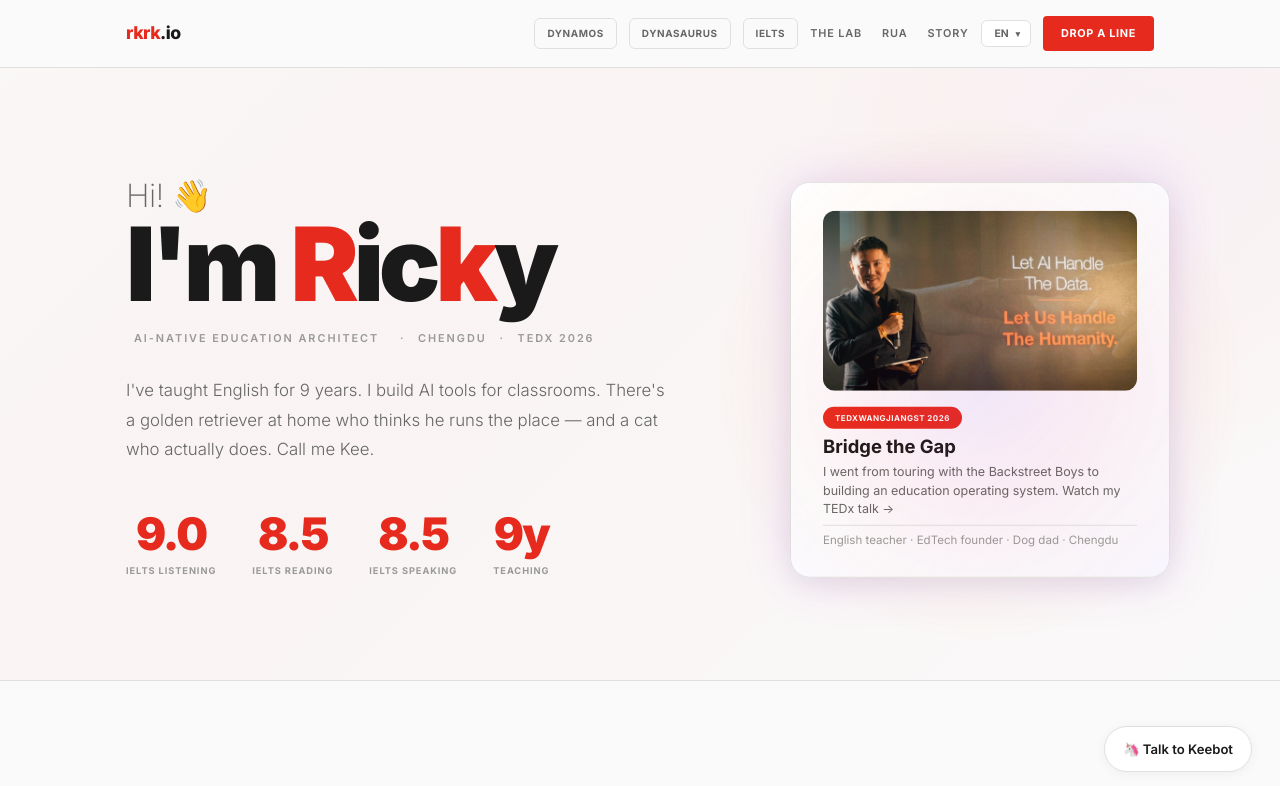
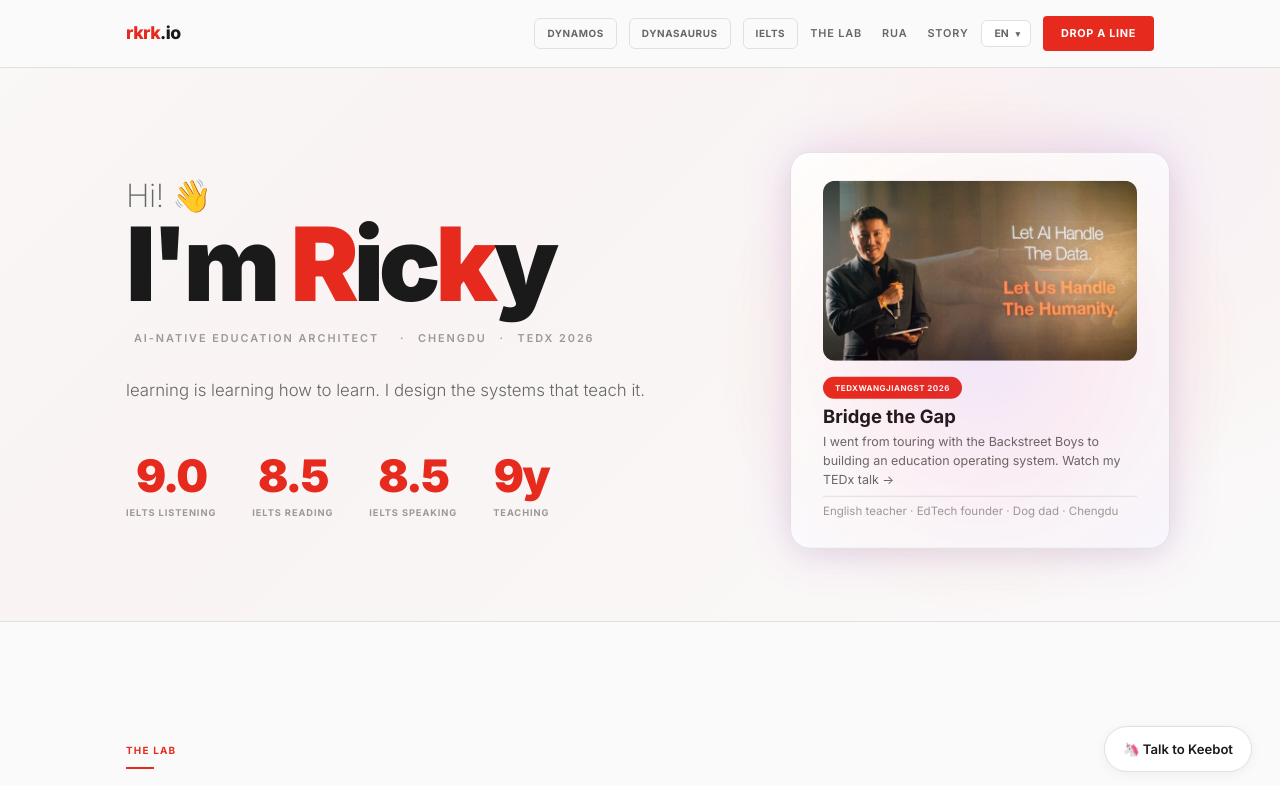
Before and after one commit to hermitocrab/rkrk.io, a plain HTML site: page index.html in a window 1280 px wide. Shown: the top 786 px of the page. Drawn offline with Linux system fonts and the light colour scheme.

Commit message:
hero tagline: learning is learning how to learn

```diff
--- a/index.html
+++ b/index.html
@@ -4,9 +4,9 @@
 <meta charset="UTF-8">
 <meta name="viewport" content="width=device-width, initial-scale=1.0">
 <title>rkrk.io — Ricky (Kee Lee)</title>
-<meta name="description" content="Ricky (Kee Lee) — IELTS teacher. EdTech solopreneur. TEDx 2026.">
+<meta name="description" content="Ricky (Kee Lee) — learning is learning how to learn. I design the systems that teach it.">
 <meta property="og:title" content="rkrk.io — Ricky (Kee Lee)">
-<meta property="og:description" content="IELTS teacher. EdTech solopreneur. Most people call me Kee.">
+<meta property="og:description" content="learning is learning how to learn. I design the systems that teach it.">
 <meta property="og:type" content="website"><meta property="og:url" content="https://rkrk.io">
 <link rel="preconnect" href="https://fonts.googleapis.com">
 <link href="https://fonts.googleapis.com/css2?family=Inter:opsz,wght@14..32,100;14..32,200;14..32,300;14..32,400;14..32,500;14..32,600;14..32,700;14..32,800;14..32,900&display=swap" rel="stylesheet">
@@ -242,7 +242,7 @@ footer { padding:32px 0; text-align:center; font-size:0.72rem; font-weight:400;
             <span> · </span>Chengdu<span> · </span>TEDx 2026
         </div>
         <p class="hero-tagline reveal reveal-d4">
-            <span data-lang-en="I&apos;ve taught English for 9 years. I build AI tools for classrooms. There&apos;s a golden retriever at home who thinks he runs the place — and a cat who actually does. Call me Kee." data-lang-zh="教了九年英语，也为课堂搭了些AI工具。家里有只把自己当人的金毛，和一只真正说了算的猫。叫我Kee就行。" data-lang-jp="英語を教えて9年。教室で使えるAIツールも作っています。家には、自分がボスだと思ってるゴールデンレトリバーと、本当のボスの猫がいます。Keeと呼んでください。" data-lang-fr="J&apos;enseigne l&apos;anglais depuis 9 ans. Je crée aussi des outils IA pour la classe. À la maison, un golden retriever qui se prend pour le patron, et un chat qui l&apos;est vraiment. Appelez-moi Kee.">I&apos;ve taught English for 9 years. I build AI tools for classrooms. There&apos;s a golden retriever at home who thinks he runs the place — and a cat who actually does. Call me Kee.</span>
+            <span data-lang-en="learning is learning how to learn. I design the systems that teach it." data-lang-zh="学习的本质是学会如何学习。我设计传授它的系统。" data-lang-jp="学びとは学び方を学ぶこと。それを教えるシステムを設計する。" data-lang-fr="Apprendre, c&apos;est apprendre à apprendre. Je conçois les systèmes qui l&apos;enseignent.">learning is learning how to learn. I design the systems that teach it.</span>
         </p>
         <div class="hero-stats reveal reveal-d5">
             <div class="hs"><div class="num">9.0</div><div class="label" data-lang-en="IELTS Listening" data-lang-zh="雅思听力" data-lang-jp="IELTS リスニング" data-lang-fr="IELTS Listening">IELTS Listening</div></div>
```
